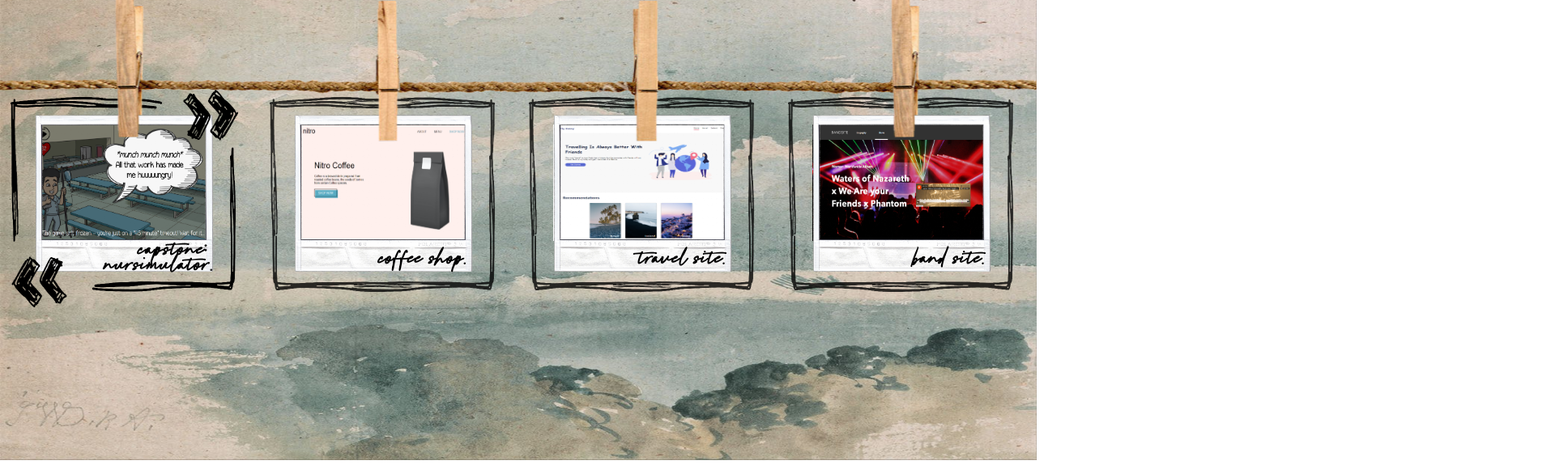
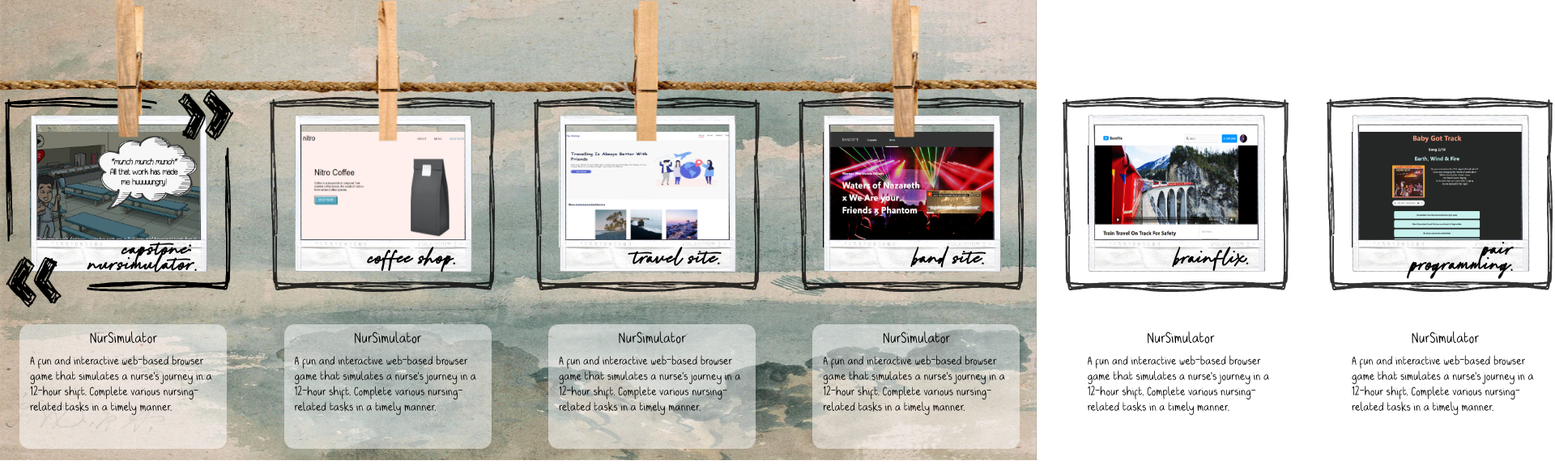
Before and after one commit to sandyngu/sandy-nguyen-portfolio, a React (Create React App) app in the folder portfolio/: page / in a window 1280 px wide. Shown: the part 1500-2080 px from the top of the page at 81% size, 1920 px wide, since content can reach past the window. Built offline with nearby package versions, Linux system fonts and the light colour scheme.

Commit message:
Fixing Header Animations, Added Projects Description Component

```diff
--- a/portfolio/src/components/AboutMe/AboutMe.jsx
+++ b/portfolio/src/components/AboutMe/AboutMe.jsx
@@ -23,7 +23,7 @@ function AboutMe() {
                         various technical languages. I am committed to lifelong learning and am so
                         eager to grow my technical skills and build wonderful, life-altering applications.
                         My passion for technology extends to my hobby of playing PC games in my
-                        spare time -- particularly Valorant and League of Legends.
+                        spare time -- particularly Valorant and League of Legends. I even built my own PC this spring!
 
                         <br/><br/><q className="aboutme__text aboutme__text-quote">Dream it. Believe it. Build it.</q>
 
--- a/portfolio/src/components/AboutMe/about-me.scss
+++ b/portfolio/src/components/AboutMe/about-me.scss
@@ -73,9 +73,10 @@
             letter-spacing: 0.3vw;
             font-size: 3vw;
             margin-left: 10%;
+            line-height: 5vw;
         }
     }
     &__greeting {
-        margin: 3% 0;
+        margin: 4% 0;
     }
 }
--- a/portfolio/src/components/ProjectCard/project-card.scss
+++ b/portfolio/src/components/ProjectCard/project-card.scss
@@ -1,7 +1,7 @@
 @import '../../partials/global';
 
 .project__card {
-    margin: 0 -1% 0 8%;
+    margin: 0 -1% 0 6.5%;
 
     &-background {
         position: relative;
--- /dev/null
+++ b/portfolio/src/components/ProjectCardPopup/ProjectCardPopup.jsx
@@ -0,0 +1,12 @@
+import React from 'react';
+import './project-card-popup.scss';
+
+function ProjectCardPopup(props) {
+    return (
+        <div className="project__card-popup">
+            {props.children}
+        </div>
+    )
+}
+
+export default ProjectCardPopup;
--- /dev/null
+++ b/portfolio/src/components/ProjectCardPopup/project-card-popup.scss
@@ -0,0 +1,23 @@
+@import '../../partials/global';
+
+.project__card-popup {
+    background: rgba(255, 255, 255, 0.5);
+    width: 20vw;
+    height: 12vw;
+    margin: 20% 0 0 2%;
+    border-radius: 1vw;
+
+    &-description {
+        text-align: left;
+        font-size: 1.2vw;
+        padding: 0vw 1vw;
+        margin: 0;
+
+        &-title {
+            text-align: center;
+            font-size: 1.5vw;
+            padding: 0.5vw;
+            margin: 0;
+        }
+    }
+}
--- a/portfolio/src/components/Projects/Projects.jsx
+++ b/portfolio/src/components/Projects/Projects.jsx
@@ -1,6 +1,7 @@
 import React from 'react';
 import $ from 'jquery';
 import ProjectCard from '../ProjectCard/ProjectCard';
+import ProjectCardPopup from '../ProjectCardPopup/ProjectCardPopup';
 import Line from '../../assets/images/clothesline.png';
 import CoffeeShop from '../../assets/images/coffeeshop.png';
 import CoffeeShop2 from '../../assets/images/coffeeshop2.png';
@@ -63,6 +64,10 @@ function Projects() {
             })
     }
 
+    // function changeBorder() {
+    //     e.target.active
+    // }
+
     // let amount = '';
 
     // function scroll() {
@@ -108,7 +113,7 @@ function Projects() {
                     <img src={Line} alt="Clothes Line" className="projects__line"/>
                 </div>
                 <div className="projects__image-container">
-                    <ProjectCard>
+                    <ProjectCard active='false'>
                         <img src={NurSimulator} alt="NurSimulator" className="projects__image projects__image1"/>
                         <img src={NurSimulator2} alt="NurSimulator" className="projects__image projects__image2"/>
                         <img src={NurSimulator3} alt="NurSimulator" className="projects__image projects__image3"/>
@@ -119,55 +124,87 @@ function Projects() {
                         <img src={NurSimulator8} alt="NurSimulator" className="projects__image projects__image8"/>
                         <img src={ArrowBorder} alt="Border" className="projects__border-stars"/>
                         <p className="projects__text projects__text-two">capstone: nursimulator.</p>
+                        <ProjectCardPopup>
+                            <p className="project__card-popup-description-title">NurSimulator</p>
+                            <p className="project__card-popup-description">A fun and interactive web-based browser game that simulates a nurse's journey in a 12-hour shift. Complete various nursing-related tasks in a timely manner.</p>
+                        </ProjectCardPopup>
                     </ProjectCard>
-                    <ProjectCard>
+                    <ProjectCard active='false' /*onClick={()=>changeBorder()}*/>
                         <img src={CoffeeShop} alt="Coffee Shop" className="projects__image projects__image1"/>
                         <img src={CoffeeShop2} alt="Coffee Shop" className="projects__image projects__image2"/>
                         <img src={CoffeeShop3} alt="Coffee Shop" className="projects__image projects__image3"/>
                         <img src={Border} alt="Border" className="projects__border"/>
                         <p className="projects__text">coffee shop.</p>
+                        <ProjectCardPopup>
+                            <p className="project__card-popup-description-title">NurSimulator</p>
+                            <p className="project__card-popup-description">A fun and interactive web-based browser game that simulates a nurse's journey in a 12-hour shift. Complete various nursing-related tasks in a timely manner.</p>
+                        </ProjectCardPopup>
                     </ProjectCard>
-                    <ProjectCard>
+                    <ProjectCard active='false'>
                         <img src={TravelSite} alt="Travel Site" className="projects__image projects__image1"/>
                         <img src={TravelSite2} alt="Travel Site" className="projects__image projects__image2"/>
                         <img src={TravelSite3} alt="Travel Site" className="projects__image projects__image3"/>
                         <img src={Border} alt="Border" className="projects__border"/>
                         <p className="projects__text">travel site.</p>
+                        <ProjectCardPopup>
+                            <p className="project__card-popup-description-title">NurSimulator</p>
+                            <p className="project__card-popup-description">A fun and interactive web-based browser game that simulates a nurse's journey in a 12-hour shift. Complete various nursing-related tasks in a timely manner.</p>
+                        </ProjectCardPopup>
                     </ProjectCard>
-                    <ProjectCard>
+                    <ProjectCard active='false'>
                         <img src={BandSite} alt="Band Site" className="projects__image projects__image1"/>
                         <img src={BandSite2} alt="Band Site" className="projects__image projects__image2"/>
                         <img src={BandSite3} alt="Band Site" className="projects__image projects__image3"/>
                         <img src={Border} alt="Border" className="projects__border"/>
                         <p className="projects__text">band site.</p>
+                        <ProjectCardPopup>
+                            <p className="project__card-popup-description-title">NurSimulator</p>
+                            <p className="project__card-popup-description">A fun and interactive web-based browser game that simulates a nurse's journey in a 12-hour shift. Complete various nursing-related tasks in a timely manner.</p>
+                        </ProjectCardPopup>
                     </ProjectCard>
-                    <ProjectCard>
+                    <ProjectCard active='false'>
                         <img src={Brainflix} alt="Brainflix" className="projects__image projects__image1"/>
                         <img src={Brainflix2} alt="Brainflix" className="projects__image projects__image2"/>
                         <img src={Brainflix3} alt="Brainflix" className="projects__image projects__image3"/>
                         <img src={Border} alt="Border" className="projects__border"/>
                         <p className="projects__text">brainflix.</p>
+                        <ProjectCardPopup>
+                            <p className="project__card-popup-description-title">NurSimulator</p>
+                            <p className="project__card-popup-description">A fun and interactive web-based browser game that simulates a nurse's journey in a 12-hour shift. Complete various nursing-related tasks in a timely manner.</p>
+                        </ProjectCardPopup>
                     </ProjectCard>
-                    <ProjectCard>
+                    <ProjectCard active='false'>
                         <img src={Pair} alt="Baby Got Track" className="projects__image projects__image1"/>
                         <img src={Pair2} alt="Baby Got Track" className="projects__image projects__image2"/>
                         <img src={Pair3} alt="Baby Got Track" className="projects__image projects__image3"/>
                         <img src={Border} alt="Border" className="projects__border"/>
                         <p className="projects__text projects__text-two">pair programming.</p>
+                        <ProjectCardPopup>
+                            <p className="project__card-popup-description-title">NurSimulator</p>
+                            <p className="project__card-popup-description">A fun and interactive web-based browser game that simulates a nurse's journey in a 12-hour shift. Complete various nursing-related tasks in a timely manner.</p>
+                        </ProjectCardPopup>
                     </ProjectCard>
-                    <ProjectCard>
+                    <ProjectCard active='false'>
                         <img src={Instock} alt="Instock" className="projects__image projects__image1"/>
                         <img src={Instock2} alt="Instock" className="projects__image projects__image2"/>
                         <img src={Instock3} alt="Instock" className="projects__image projects__image3"/>
                         <img src={Border} alt="Border" className="projects__border"/>
                         <p className="projects__text projects__text-two">instock collaborative.</p>
+                        <ProjectCardPopup>
+                            <p className="project__card-popup-description-title">NurSimulator</p>
+                            <p className="project__card-popup-description">A fun and interactive web-based browser game that simulates a nurse's journey in a 12-hour shift. Complete various nursing-related tasks in a timely manner.</p>
+                        </ProjectCardPopup>
                     </ProjectCard>
-                    <ProjectCard>
+                    <ProjectCard active='false'>
                         <img src={Adidas} alt="Adidas" className="projects__image projects__image1"/>
                         <img src={Adidas2} alt="Adidas" className="projects__image projects__image2"/>
                         <img src={Adidas3} alt="Adidas" className="projects__image projects__image3"/>
                         <img src={Border} alt="Border" className="projects__border"/>
                         <p className="projects__text projects__text-two">adidas hackathon.</p>
+                        <ProjectCardPopup>
+                            <p className="project__card-popup-description-title">NurSimulator</p>
+                            <p className="project__card-popup-description">A fun and interactive web-based browser game that simulates a nurse's journey in a 12-hour shift. Complete various nursing-related tasks in a timely manner.</p>
+                        </ProjectCardPopup>
                     </ProjectCard>
                 </div>
             </div>
--- a/portfolio/src/components/Projects/projects.scss
+++ b/portfolio/src/components/Projects/projects.scss
@@ -40,12 +40,9 @@
         height: 4.8vw;
         background: rgba(255, 255, 255, 0.4);
     }
-
     &__container {
         overflow-x: auto;
-        overflow: hidden;
         height: 35vw;
-        scrollbar-width: none;
 
         &::-webkit-scrollbar {
             display: none;
@@ -66,7 +63,7 @@
         width: 16.9vw;
         height: 11.2vw;
         margin-left: -17.6%;
-        top: 9.6%;
+        top: 7%;
 
         &3 {
             display: none;
@@ -82,9 +79,8 @@
                 display: block;
             }
         }
-
         &-container {
-            position: relative;
+            position: absolute;
             margin: -3.8% -5%;
             display: flex;
             width: 100%;
```
Also changed, not shown: portfolio/src/components/Footer/footer.scss (+5 -5 lines), portfolio/src/components/Header/header.scss (+6 -6 lines), portfolio/src/partials/_mixins.scss (+5 -5 lines), portfolio/src/assets/images/clouds.png, 1 other file (tests, documents, lock files or other folders).
